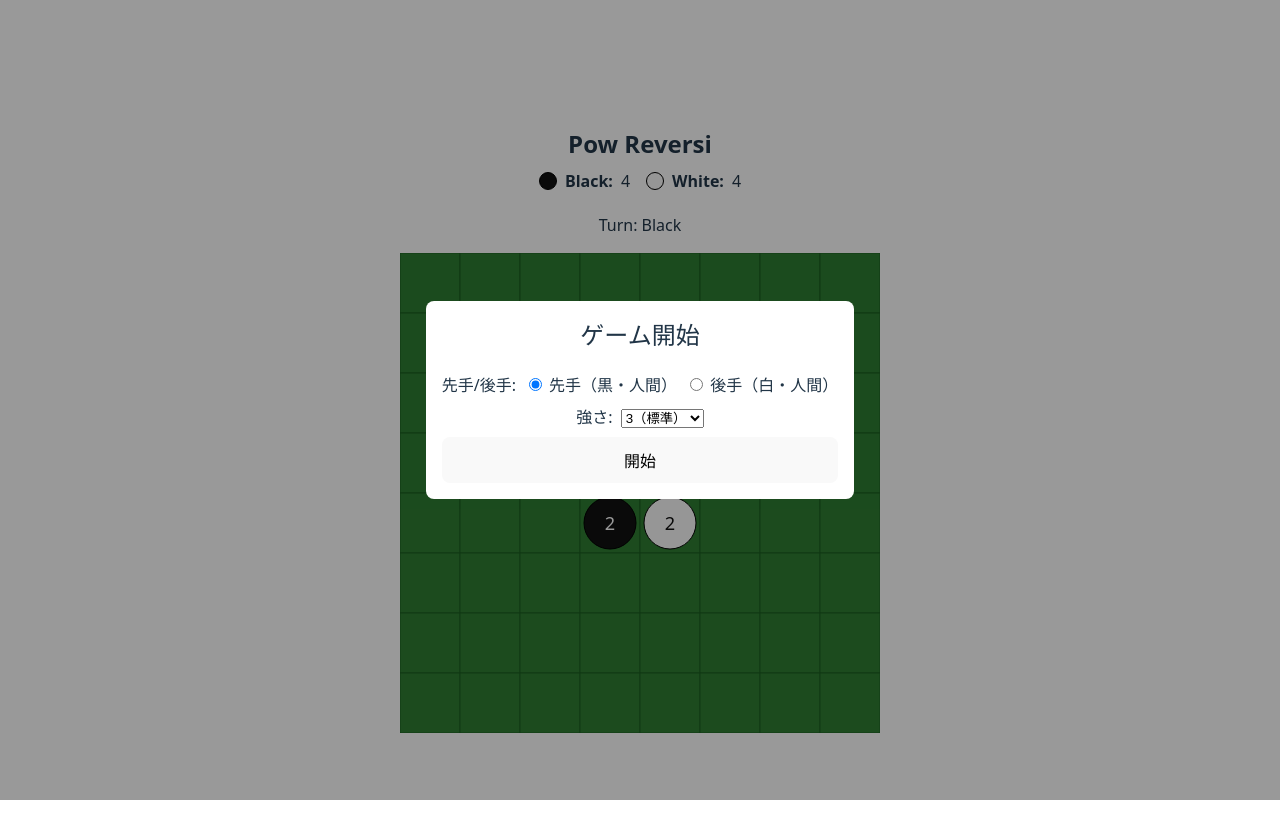
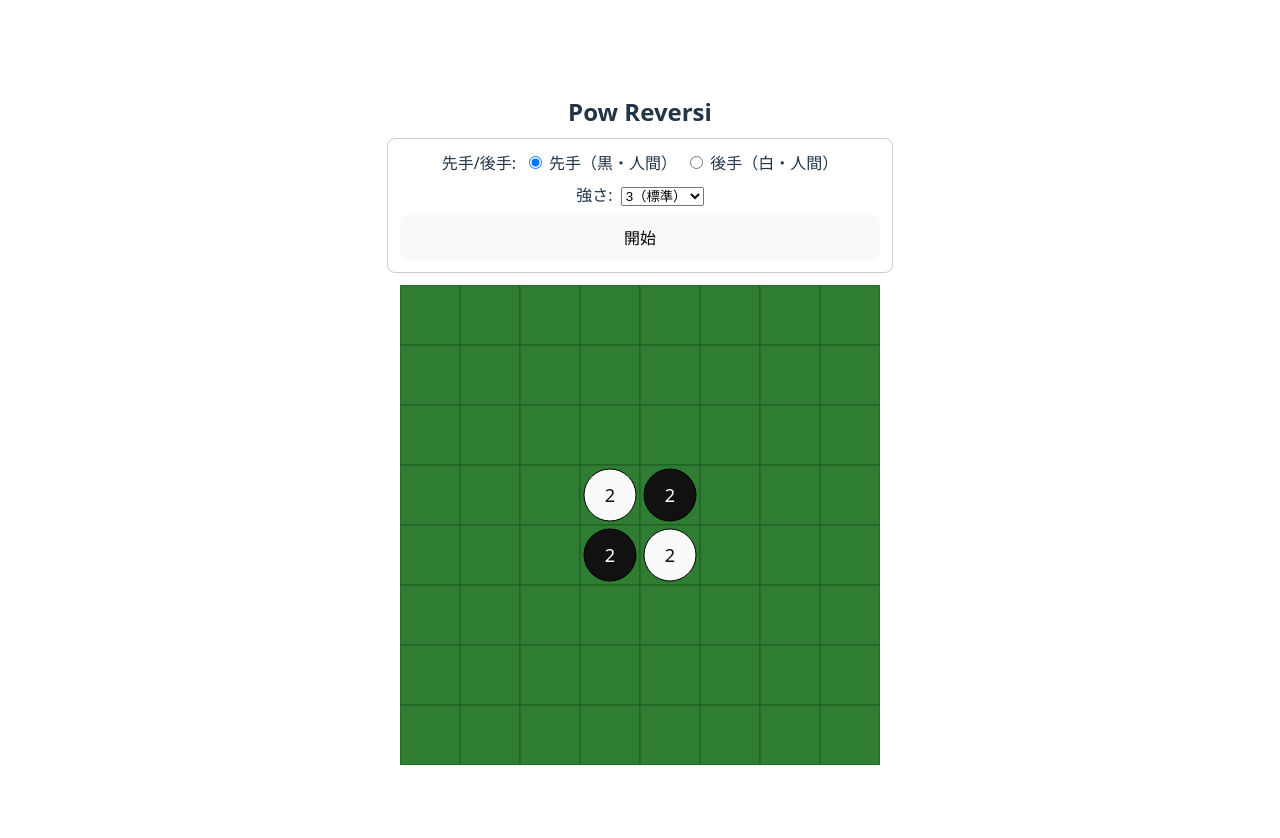
Before and after one commit to kurehajime/powpow_reversi, a React (Vite) app: page / in a window 1280 px wide. Shown: the top 838 px of the page. Built offline with nearby package versions, Linux system fonts and the light colour scheme.

Commit message:
モーダルやめる

```diff
--- a/src/components/GameElement.tsx
+++ b/src/components/GameElement.tsx
@@ -3,7 +3,6 @@ import { Field } from '../model/Field'
 import FieldElement from './FieldElement'
 import ScoreElement from './ScoreElement'
 import { thinkAlphaBeta } from '../ai/AlphaBeta'
-import Modal from './Modal'
 
 export default function GameElement() {
   // Phase 2: interactive board with alternating turns
@@ -15,6 +14,7 @@ export default function GameElement() {
   const [depth, setDepth] = useState<number>(3)
   const turnLabel = field.Turn === 1 ? 'Black' : 'White'
   const hintColor: 'black' | 'white' = field.Turn === 1 ? 'black' : 'white'
+  const cellSize = 60
   const cpuSide: 1 | -1 = (humanSide === 1 ? -1 : 1)
   const hints = useMemo(() => {
     const set = new Set<number>()
@@ -74,27 +74,9 @@ export default function GameElement() {
   return (
     <div style={{ display: 'flex', flexDirection: 'column', alignItems: 'center', gap: 12 }}>
       <h1 style={{ margin: 0, fontSize: 24 }}>Pow Reversi</h1>
-      <ScoreElement field={field} />
-      <div style={{ marginBottom: 4 }}>Turn: {turnLabel} {status && ` / ${status}`}</div>
-      <FieldElement
-        field={field}
-        hints={hints}
-        hintColor={hintColor}
-        onCellClick={(index) => {
-          if (!started || ended) return
-          if (field.Turn !== humanSide) return
-          if (field.IsEndByScore()) return
-          const next = field.Place(index)
-          if (next !== field) {
-            setStatus('')
-            setField(next)
-          }
-        }}
-      />
-
-      {/* Start Modal */}
-      <Modal show={!started} title="ゲーム開始">
-        <div style={{ display: 'flex', flexDirection: 'column', gap: 8 }}>
+      {/* Top panel area: replace ScoreElement depending on state */}
+      {!started ? (
+        <div style={{ display: 'flex', flexDirection: 'column', gap: 8, padding: 12, border: '1px solid #ccc', borderRadius: 8, width: field.Size() * cellSize }}>
           <div>
             先手/後手:
             <label style={{ marginLeft: 8 }}>
@@ -116,18 +98,37 @@ export default function GameElement() {
           </div>
           <button onClick={() => { setField(Field.Initial(8)); setStatus(''); setEnded(false); setStarted(true) }}>開始</button>
         </div>
-      </Modal>
-
-      {/* Replay Modal */}
-      <Modal show={ended} title="試合終了">
-        <div style={{ display: 'flex', flexDirection: 'column', gap: 8 }}>
+      ) : ended ? (
+        <div style={{ display: 'flex', flexDirection: 'column', gap: 8, padding: 12, border: '1px solid #ccc', borderRadius: 8, width: field.Size() * cellSize, background: 'rgba(255,255,255,0.75)' }}>
           <div>{status}</div>
           <div style={{ display: 'flex', gap: 8, justifyContent: 'flex-end' }}>
             <button onClick={() => { setField(Field.Initial(8)); setStatus(''); setEnded(false); setStarted(true) }}>同じ設定で再戦</button>
             <button onClick={() => { setField(Field.Initial(8)); setStatus(''); setEnded(false); setStarted(false) }}>設定から再戦</button>
           </div>
         </div>
-      </Modal>
+      ) : (
+        <>
+          <ScoreElement field={field} />
+          <div style={{ marginBottom: 4 }}>Turn: {turnLabel} {status && ` / ${status}`}</div>
+        </>
+      )}
+
+      <FieldElement
+        field={field}
+        cellSize={cellSize}
+        hints={hints}
+        hintColor={hintColor}
+        onCellClick={(index) => {
+          if (!started || ended) return
+          if (field.Turn !== humanSide) return
+          if (field.IsEndByScore()) return
+          const next = field.Place(index)
+          if (next !== field) {
+            setStatus('')
+            setField(next)
+          }
+        }}
+      />
     </div>
   )
 }
--- a/src/components/Modal.tsx
+++ b/src/components/Modal.tsx
@@ -1,19 +1,43 @@
+import type { CSSProperties, ReactNode } from 'react'
+
 type Props = {
   show: boolean
   title?: string
   onClose?: () => void
-  children: React.ReactNode
+  children: ReactNode
+  panelStyle?: CSSProperties
+  placement?: 'center-screen' | 'top-of-parent'
 }
 
-export default function Modal({ show, title, onClose, children }: Props) {
+export default function Modal({ show, title, onClose, children, panelStyle, placement = 'center-screen' }: Props) {
   if (!show) return null
+  if (placement === 'center-screen') {
+    return (
+      <div style={{
+        position: 'fixed', inset: 0, background: 'rgba(0,0,0,0.4)',
+        display: 'grid', placeItems: 'center', zIndex: 1000
+      }} onClick={onClose}
+      >
+        <div style={{ background: '#fff', padding: 16, borderRadius: 8, minWidth: 300, ...panelStyle }} onClick={(e) => e.stopPropagation()}>
+          {title && <h2 style={{ marginTop: 0 }}>{title}</h2>}
+          {children}
+        </div>
+      </div>
+    )
+  }
+  // placement === 'top-of-parent': render overlay within parent box
   return (
     <div style={{
-      position: 'fixed', inset: 0, background: 'rgba(0,0,0,0.4)',
-      display: 'grid', placeItems: 'center', zIndex: 1000
+      position: 'absolute', inset: 0, background: 'rgba(0,0,0,0.2)', zIndex: 1000
     }} onClick={onClose}
     >
-      <div style={{ background: '#fff', padding: 16, borderRadius: 8, minWidth: 300 }} onClick={(e) => e.stopPropagation()}>
+      <div
+        style={{
+          position: 'absolute', left: '50%', top: 8, transform: 'translateX(-50%)',
+          background: '#fff', padding: 16, borderRadius: 8, minWidth: 300, ...panelStyle
+        }}
+        onClick={(e) => e.stopPropagation()}
+      >
         {title && <h2 style={{ marginTop: 0 }}>{title}</h2>}
         {children}
       </div>
```
